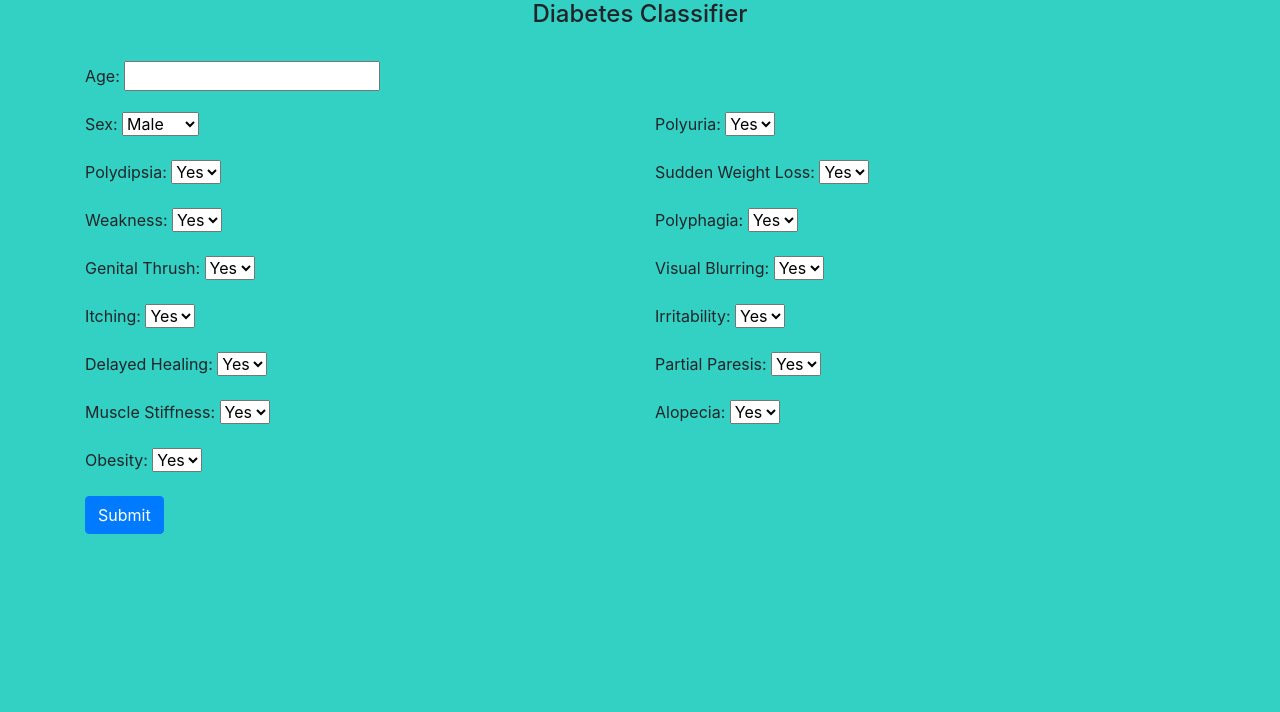
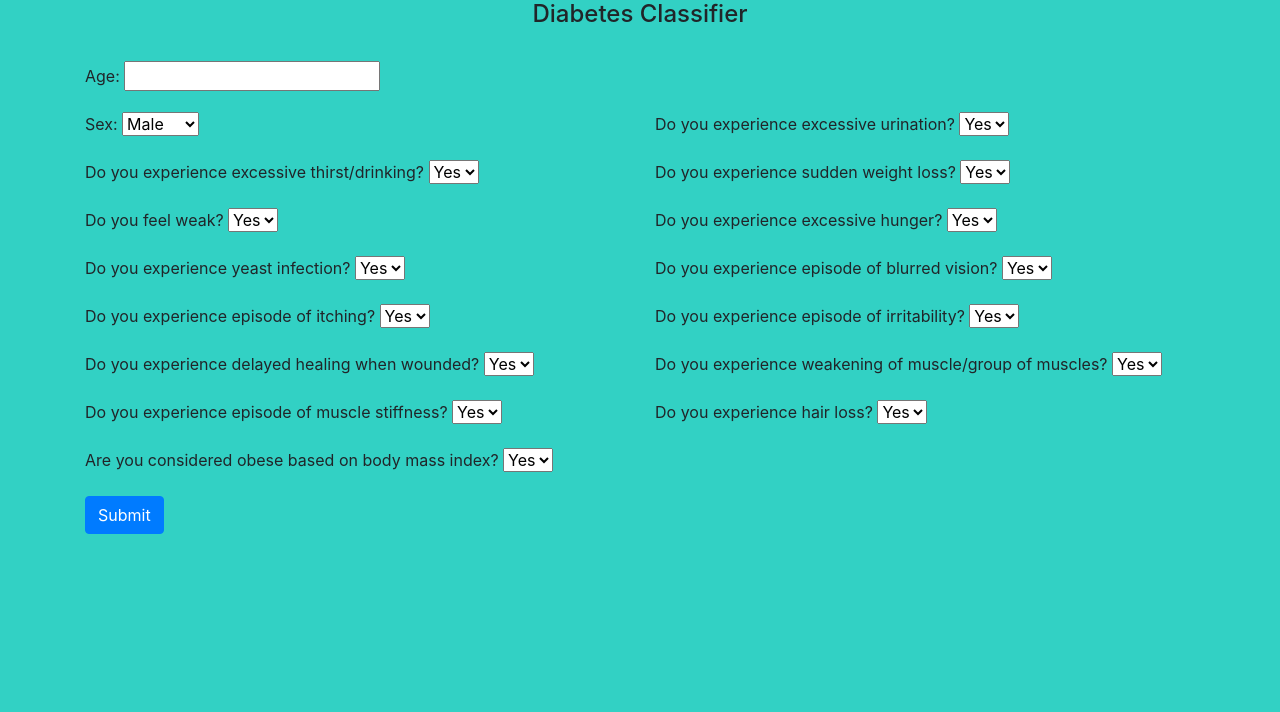
Before and after one commit to kaburov38/diabetes-classifier, a Django app: page / in a window 1280 px wide. Shown: the top 712 px of the page. Run offline with Django 4.2, Linux system fonts and the light colour scheme; parts of the project's set-up code (start-up, migrations or seed data) failed here and were passed over.

Commit message:
change wording

```diff
--- a/classifier/templates/classifier/index.html
+++ b/classifier/templates/classifier/index.html
@@ -22,7 +22,7 @@
     </div>
 
     <div class="form-group col-md-6">
-      <label for="polyuria">Polyuria:</label>
+      <label for="polyuria">Do you experience excessive urination?</label>
       <select class="form-select" name="polyuria" id="polyuria">
         <option value="Yes">Yes</option>
         <option value="No">No</option>
@@ -32,7 +32,7 @@
 
   <div class="row">
     <div class="form-group col-md-6">
-      <label for="polydipsia">Polydipsia:</label>
+      <label for="polydipsia">Do you experience excessive thirst/drinking?</label>
       <select class="form-select" name="polydipsia" id="polydipsia">
         <option value="Yes">Yes</option>
         <option value="No">No</option>
@@ -40,7 +40,7 @@
     </div>
 
     <div class="form-group col-md-6">
-      <label for="sudden_weight_loss">Sudden Weight Loss:</label>
+      <label for="sudden_weight_loss">Do you experience sudden weight loss?</label>
       <select class="form-select" name="sudden_weight_loss" id="sudden_weight_loss">
         <option value="Yes">Yes</option>
         <option value="No">No</option>
@@ -50,7 +50,7 @@
 
   <div class="row">
     <div class="form-group col-md-6">
-      <label for="weakness">Weakness:</label>
+      <label for="weakness">Do you feel weak?</label>
       <select class="form-select" name="weakness" id="weakness">
         <option value="Yes">Yes</option>
         <option value="No">No</option>
@@ -58,7 +58,7 @@
     </div>
 
     <div class="form-group col-md-6">
-      <label for="polyphagia">Polyphagia:</label>
+      <label for="polyphagia">Do you experience excessive hunger?</label>
       <select class="form-select" name="polyphagia" id="polyphagia">
         <option value="Yes">Yes</option>
         <option value="No">No</option>
@@ -68,7 +68,7 @@
 
   <div class="row">
     <div class="form-group col-md-6">
-      <label for="genital_thrush">Genital Thrush:</label>
+      <label for="genital_thrush">Do you experience yeast infection?</label>
       <select class="form-select" name="genital_thrush" id="genital_thrush">
         <option value="Yes">Yes</option>
         <option value="No">No</option>
@@ -76,7 +76,7 @@
     </div>
 
     <div class="form-group col-md-6">
-      <label for="visual_blurring">Visual Blurring:</label>
+      <label for="visual_blurring">Do you experience episode of blurred vision?</label>
       <select class="form-select" name="visual_blurring" id="visual_blurring">
         <option value="Yes">Yes</option>
         <option value="No">No</option>
@@ -86,7 +86,7 @@
 
   <div class="row">
     <div class="form-group col-md-6">
-      <label for="itching">Itching:</label>
+      <label for="itching">Do you experience episode of itching?</label>
       <select class="form-select" name="itching" id="itching">
         <option value="Yes">Yes</option>
         <option value="No">No</option>
@@ -94,7 +94,7 @@
     </div>
 
     <div class="form-group col-md-6">
-      <label for="irritability">Irritability:</label>
+      <label for="irritability">Do you experience episode of irritability?</label>
       <select class="form-select" name="irritability" id="irritability">
         <option value="Yes">Yes</option>
         <option value="No">No</option>
@@ -104,7 +104,7 @@
 
   <div class="row">
     <div class="form-group col-md-6">
-      <label for="delayed_healing">Delayed Healing:</label>
+      <label for="delayed_healing">Do you experience delayed healing when wounded?</label>
       <select class="form-select" name="delayed_healing" id="delayed_healing">
         <option value="Yes">Yes</option>
         <option value="No">No</option>
@@ -112,7 +112,7 @@
     </div>
 
     <div class="form-group col-md-6">
-      <label for="partial_paresis">Partial Paresis:</label>
+      <label for="partial_paresis">Do you experience weakening of muscle/group of muscles?</label>
       <select class="form-select" name="partial_paresis" id="partial_paresis">
         <option value="Yes">Yes</option>
         <option value="No">No</option>
@@ -122,7 +122,7 @@
 
   <div class="row">
     <div class="form-group col-md-6">
-      <label for="muscle_stiffness">Muscle Stiffness:</label>
+      <label for="muscle_stiffness">Do you experience episode of muscle stiffness?</label>
       <select class="form-select" name="muscle_stiffness" id="muscle_stiffness">
         <option value="Yes">Yes</option>
         <option value="No">No</option>
@@ -130,7 +130,7 @@
     </div>
 
     <div class="form-group col-md-6">
-      <label for="alopecia">Alopecia:</label>
+      <label for="alopecia">Do you experience hair loss?</label>
       <select class="form-select" name="alopecia" id="alopecia">
         <option value="Yes">Yes</option>
         <option value="No">No</option>
@@ -140,7 +140,7 @@
 
   <div class="row">
     <div class="form-group col-md-6">
-      <label for="obesity">Obesity:</label>
+      <label for="obesity">Are you considered obese based on body mass index?</label>
       <select class="form-select" name="obesity" id="obesity">
         <option value="Yes">Yes</option>
         <option value="No">No</option>
```
Also changed, not shown: 3 other files.
